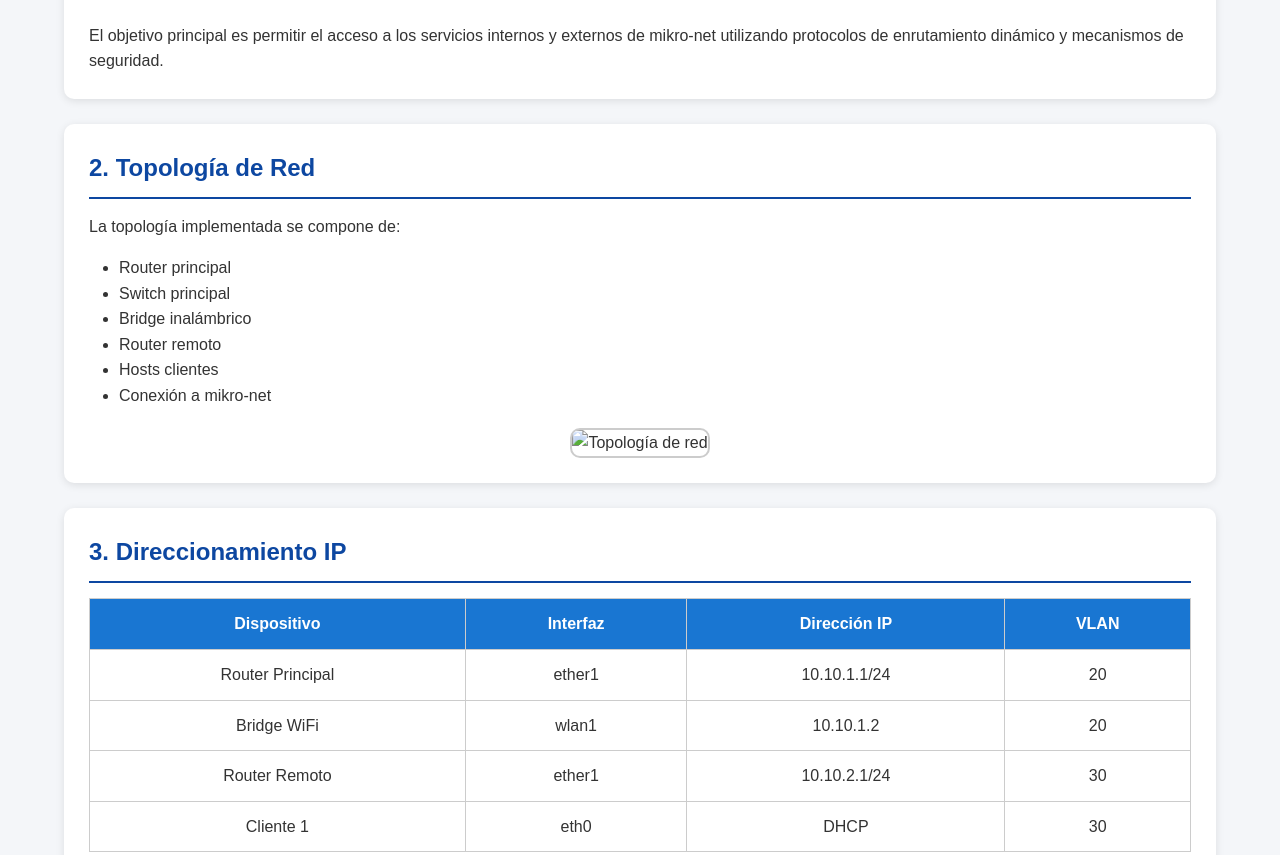
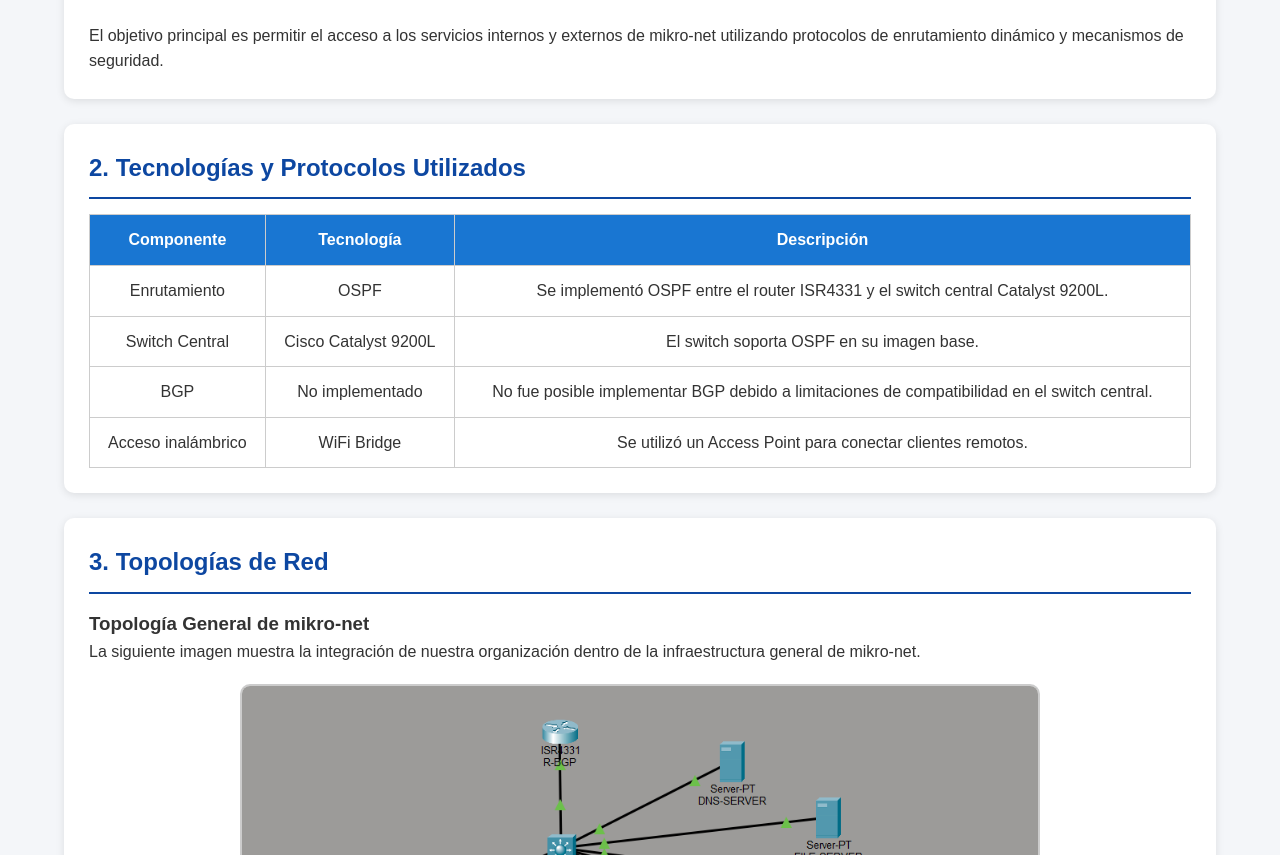
Before and after one commit to Mell1009/Bitacora, a plain HTML site: page index.html in a window 1280 px wide. Shown: the part 432-1287 px from the top of the page. Drawn offline with Linux system fonts and the light colour scheme.

Commit message:
Update and rename Bitacora.html to index.html

```diff
--- a/Bitacora.html
+++ b/index.html
@@ -175,33 +175,91 @@
             </p>
 
         </section>
+        <section id="tecnologias">
+
+    <h2>2. Tecnologías y Protocolos Utilizados</h2>
+
+    <table>
+
+        <tr>
+            <th>Componente</th>
+            <th>Tecnología</th>
+            <th>Descripción</th>
+        </tr>
+
+        <tr>
+            <td>Enrutamiento</td>
+            <td>OSPF</td>
+            <td>
+                Se implementó OSPF entre el router ISR4331 y el switch central Catalyst 9200L.
+            </td>
+        </tr>
+
+        <tr>
+            <td>Switch Central</td>
+            <td>Cisco Catalyst 9200L</td>
+            <td>
+                El switch soporta OSPF en su imagen base.
+            </td>
+        </tr>
+
+        <tr>
+            <td>BGP</td>
+            <td>No implementado</td>
+            <td>
+                No fue posible implementar BGP debido a limitaciones de compatibilidad
+                en el switch central.
+            </td>
+        </tr>
+
+        <tr>
+            <td>Acceso inalámbrico</td>
+            <td>WiFi Bridge</td>
+            <td>
+                Se utilizó un Access Point para conectar clientes remotos.
+            </td>
+        </tr>
+
+    </table>
+
+</section>
 
         <!-- TOPOLOGÍA -->
-        <section id="topologia">
+       <section id="topologia">
 
-            <h2>2. Topología de Red</h2>
+    <h2>3. Topologías de Red</h2>
 
-            <p>
-                La topología implementada se compone de:
-            </p>
+    <h3>Topología General de mikro-net</h3>
 
-            <ul style="margin-left: 30px; margin-top: 15px;">
-                <li>Router principal</li>
-                <li>Switch principal</li>
-                <li>Bridge inalámbrico</li>
-                <li>Router remoto</li>
-                <li>Hosts clientes</li>
-                <li>Conexión a mikro-net</li>
-            </ul>
+    <p>
+        La siguiente imagen muestra la integración de nuestra organización
+        dentro de la infraestructura general de mikro-net.
+    </p>
 
-            <div class="topologia">
+    <div class="topologia">
 
-                <!-- CAMBIAR POR SU IMAGEN -->
-                <img src=""C:\Users\yrost\OneDrive\Pictures\Screenshots\Screenshot 2026-05-27 163258.png"" alt="Topología de red">
+        <img src="Screenshot 2026-05-27 163258.png"
+             alt="Topología general mikro-net">
 
-            </div>
+    </div>
 
-        </section>
+    <br><br>
+
+    <h3>Topología Específica - Enlace Remoto</h3>
+
+    <p>
+        La siguiente topología muestra la estructura interna de la organización
+        Enlace Remoto.
+    </p>
+
+    <div class="topologia">
+
+        <img src="Screenshot 2026-05-27 164230.png"
+             alt="Topología específica">
+
+    </div>
+
+</section>
 
         <!-- DIRECCIONAMIENTO -->
         <section id="direccionamiento">
@@ -246,6 +304,27 @@
                 </tr>
 
             </table>
+            <section id="switchports">
+
+    <h2>5. Configuración de Puertos - SW-Remoto</h2>
+
+    <p>
+        Los puertos utilizados en el switch remoto corresponden
+        al rango:
+    </p>
+
+    <pre>
+<code>
+GigabitEthernet1/0/2 - GigabitEthernet1/0/6
+</code>
+    </pre>
+
+    <p>
+        Estos puertos fueron destinados para dispositivos internos
+        y conectividad de la infraestructura local.
+    </p>
+
+</section>
 
         </section>
 
@@ -285,6 +364,20 @@ add name=bgp-mikronet remote.address=192.168.1.1
             </pre>
 
         </section>
+        <h3>Configuración OSPF</h3>
+
+<pre>
+<code>
+router ospf 1
+ router-id 1.1.1.1
+ network 10.10.1.0 0.0.0.255 area 0
+</code>
+</pre>
+
+<p>
+    El protocolo OSPF fue implementado tanto en el router ISR4331
+    como en el switch central Catalyst 9200L.
+</p>
 
         <!-- FIREWALL -->
         <section id="firewall">
```
